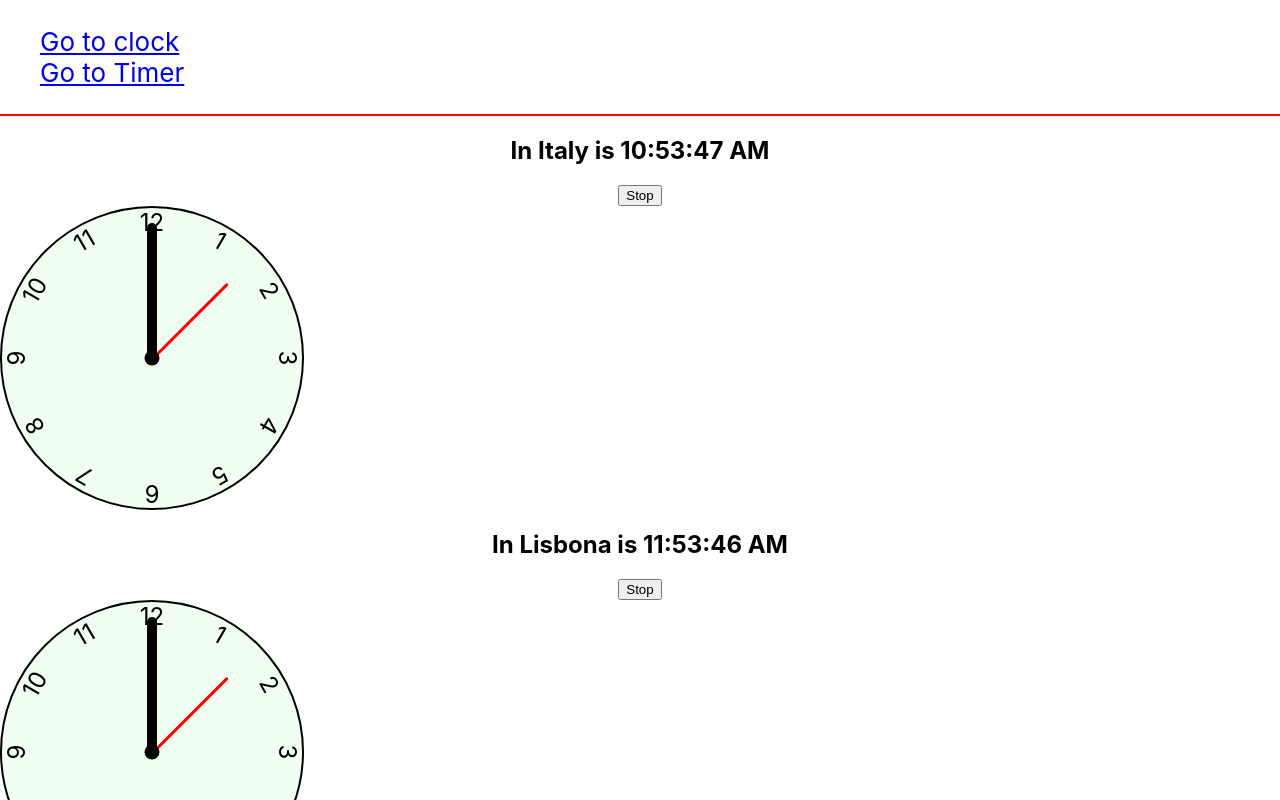
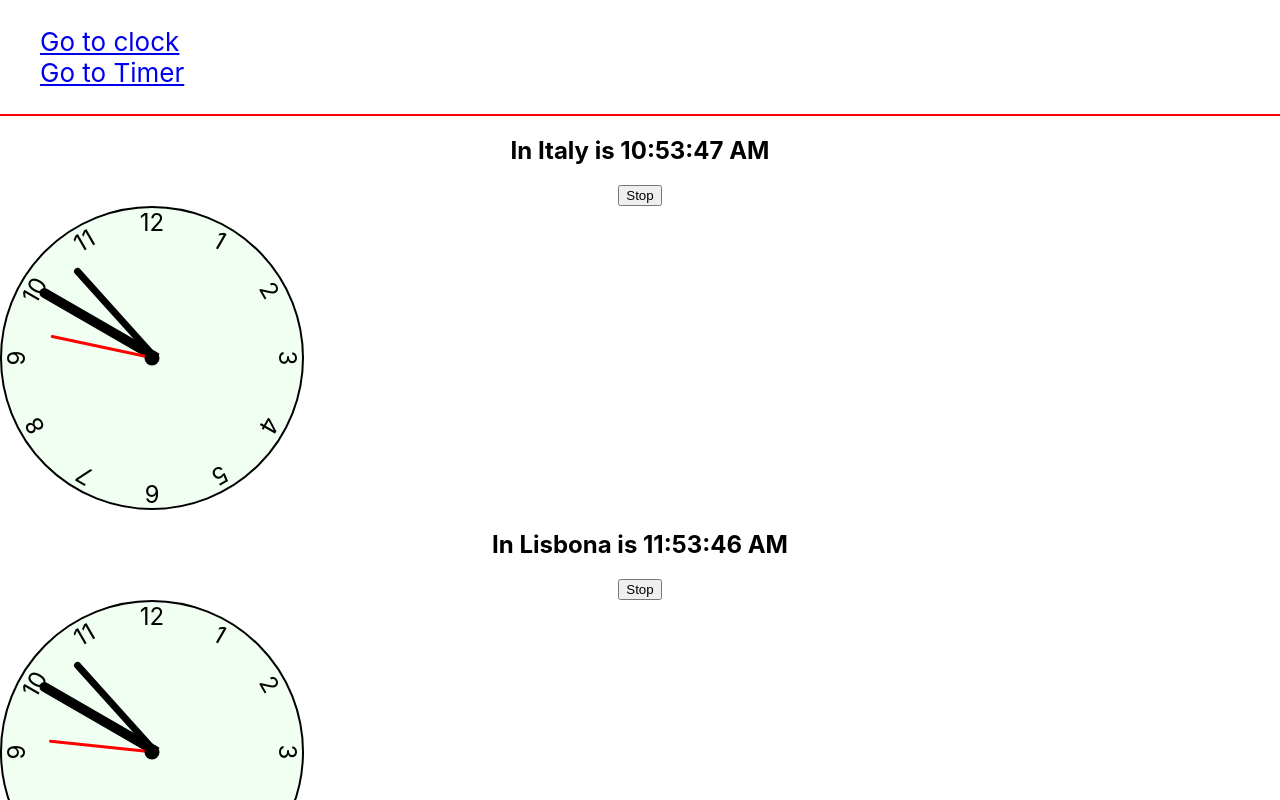
Before and after one commit to Luigi-Tramparulo/Frontend-exercise, a React (Create React App) app: page /clock in a window 1280 px wide. Shown: the top 800 px of the page. Built offline with nearby package versions, Linux system fonts and the light colour scheme.

Commit message:
feat: added new functions to clock, now clock display the real time

```diff
--- a/src/components/clock/clock.module.scss
+++ b/src/components/clock/clock.module.scss
@@ -72,7 +72,6 @@
   transform: translate(-50%, -50%);
 }
 .hand{
-  --rotation:0;
   position:absolute;
   background-color: black;
   border-top-left-radius: 10px;
--- a/src/components/clock/index.js
+++ b/src/components/clock/index.js
@@ -55,7 +55,11 @@ class Time extends Component {
     const d = new Date(this.state.timestamp);
     const tempo = d.getTime() + this.props.timezone * 3600 * 1000;
     const data = new Date(tempo);
-    let sec=45;
+    let sec=d.getSeconds()*6;
+    let min=d.getMinutes()*6;
+    let getHour=d.getHours();
+    let hour = a => a <= 12 ? a*30 : (a-12)*30;
+
 
     return (
       <React.Fragment>
@@ -64,8 +68,8 @@ class Time extends Component {
         <button onClick={this.toggleWatch}> {this.state.stopped ? 'Start' : 'Stop'}</button>
       </div>
       <div className={style.clock}>
-      <div className={`${style.hand} ${style.hour}`}></div>
-      <div className={`${style.hand} ${style.minutes}`}></div>
+      <div style={{transform: `rotate(${hour(getHour)}deg)`}} className={`${style.hand} ${style.hour}`}></div>
+      <div style={{transform: `rotate(${min}deg)`}} className={`${style.hand} ${style.minutes}`}></div>
       <div style={{transform: `rotate(${sec}deg)`}} className={`${style.hand} ${style.sec}`}></div>
       <div className={`${style.number} ${style.number1}`}>1</div>
       <div className={`${style.number} ${style.number2}`}>2</div>
```
